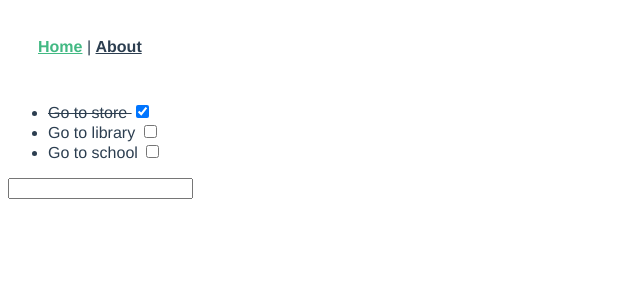
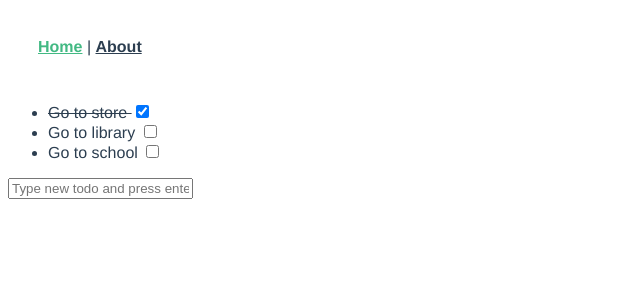
Before and after one commit to gravitano/vue-ts-todos, a Vue app: page / in a window 1280 px wide. Shown: the top 300 px of the page, without its empty margins (0-640 px from the left). Built offline with nearby package versions, Linux system fonts and the light colour scheme.

Commit message:
added placeholder

```diff
--- a/src/views/Todos.vue
+++ b/src/views/Todos.vue
@@ -28,7 +28,12 @@
         <!--        >-->
       </li>
     </ul>
-    <input type="text" v-model="newTodo" @keydown.enter="addTodo" />
+    <input
+      type="text"
+      placeholder="Type new todo and press enter..."
+      v-model="newTodo"
+      @keydown.enter="addTodo"
+    />
   </div>
 </template>
 
```
